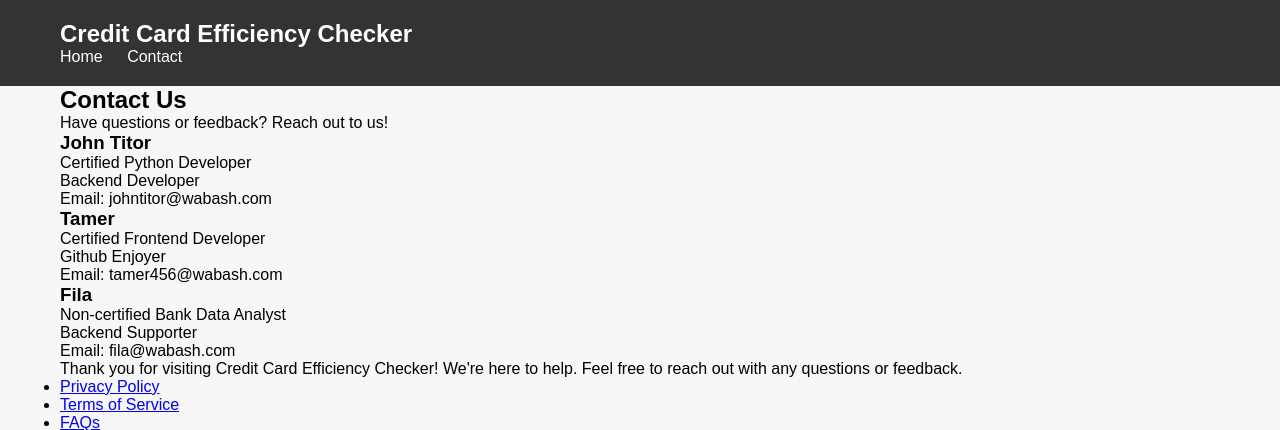
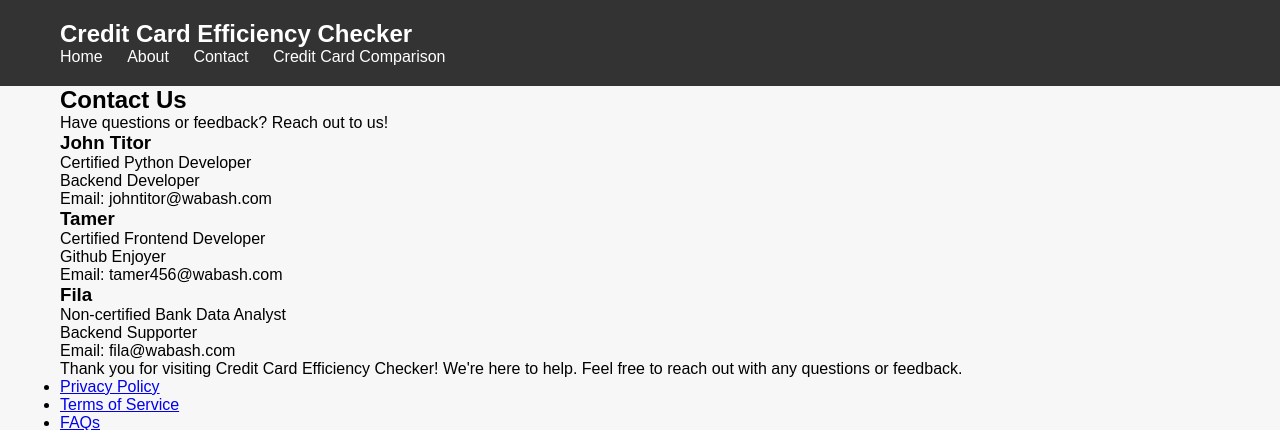
Before and after one commit to tamer456/tamer456.github.io, a Flask app: page /contact in a window 1280 px wide. Shown: the top 430 px of the page. Run offline with Flask 3, Linux system fonts and the light colour scheme; some libraries are stand-ins or nearby versions.

Commit message:
true final contact

```diff
--- a/templates/contact.html
+++ b/templates/contact.html
@@ -15,7 +15,9 @@
             <nav>
                 <ul>
                     <li><a href="/">Home</a></li>
-                    <li><a href="/contact">Contact</a></li>
+                    <li><a href="#">About</a></li>
+                    <li><a href="templates\contact.html">Contact</a></li>
+                    <li><a href="#">Credit Card Comparison</a></li>
                 </ul>
             </nav>
         </div>
```
